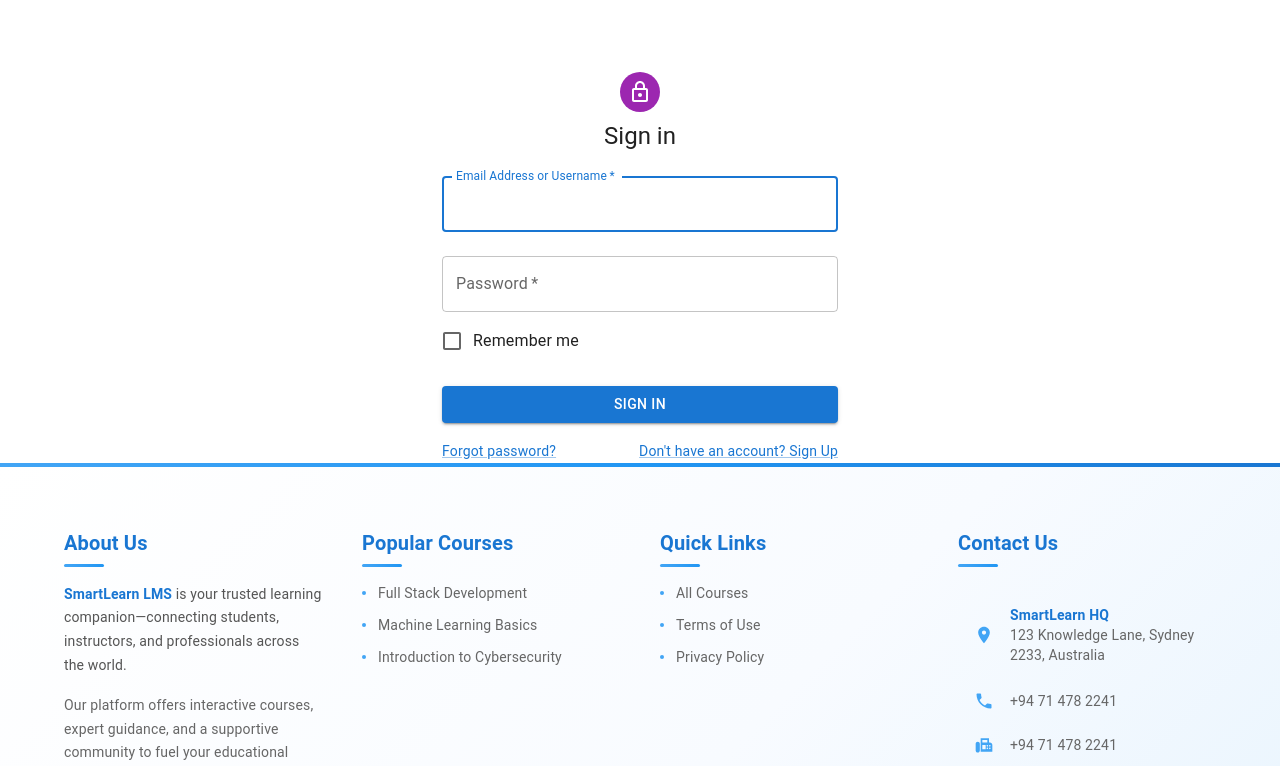
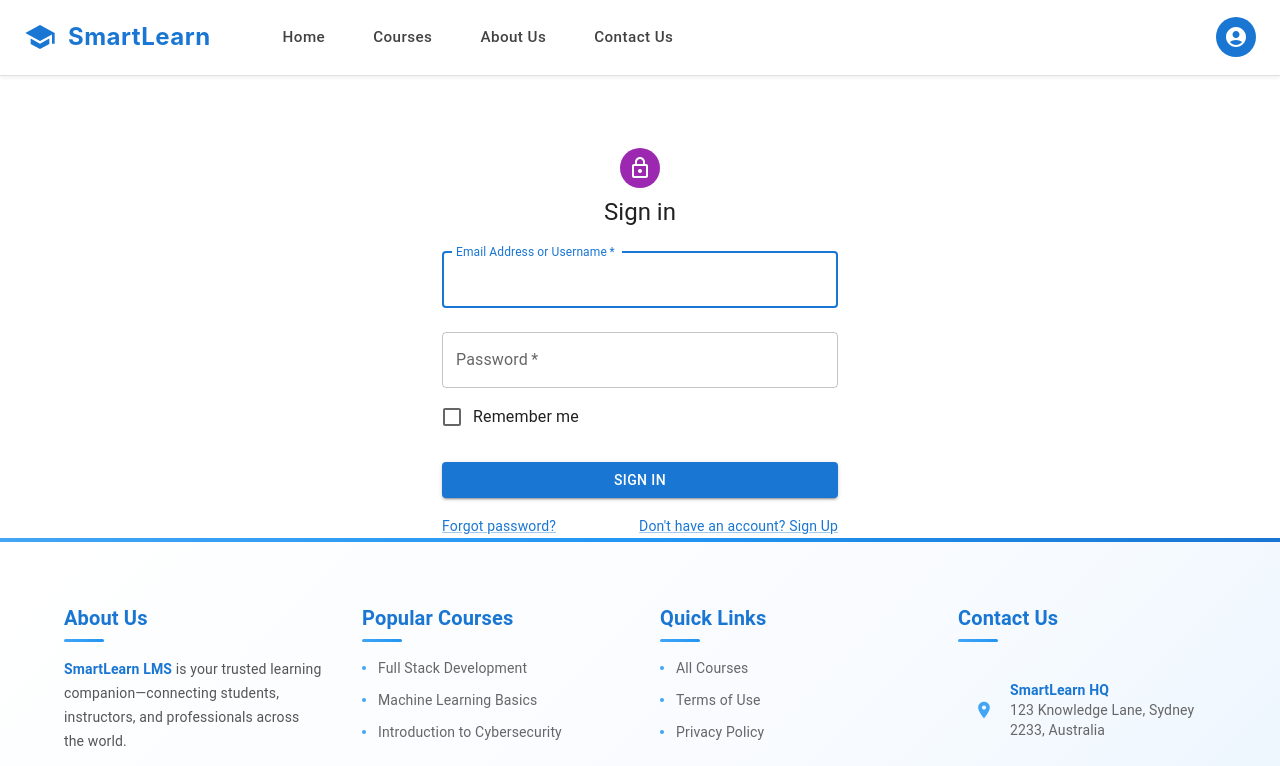
Before and after one commit to sakilaathapaththu/LMS_WebApplication, a React (Create React App) app in the folder frontend/: page /#/login in a window 1280 px wide. Shown: the top 766 px of the page. Built offline with nearby package versions, Linux system fonts and the light colour scheme.

Commit message:
login page add nav bar

```diff
--- a/frontend/src/Pages/loginpage.jsx
+++ b/frontend/src/Pages/loginpage.jsx
@@ -1,11 +1,13 @@
-import React from 'react'
-import Box from '@mui/material/Box';
-import Logincard from '../Components/Login/Logincard.jsx';
+import React from "react";
+import Box from "@mui/material/Box";
+import Logincard from "../Components/Login/Logincard.jsx";
+import HomePageNavbar from "../Components/Navbar/Homepagenavbar.jsx";
 
 export default function loginpage() {
   return (
     <Box>
-        <Logincard/>
+      <HomePageNavbar />
+      <Logincard />
     </Box>
-  )
+  );
 }
--- a/frontend/src/Pages/signuppage.jsx
+++ b/frontend/src/Pages/signuppage.jsx
@@ -1,11 +1,12 @@
-import { Box } from '@mui/material'
-import React from 'react'
-import Signup from '../Components/Registration/Signupcard.jsx'
-
+import { Box } from "@mui/material";
+import React from "react";
+import Signup from "../Components/Registration/Signupcard.jsx";
+import HomePageNavbar from "../Components/Navbar/Homepagenavbar.jsx";
 export default function signuppage() {
   return (
     <Box>
-        <Signup/>
+      <HomePageNavbar />
+      <Signup />
     </Box>
-  )
+  );
 }
```
